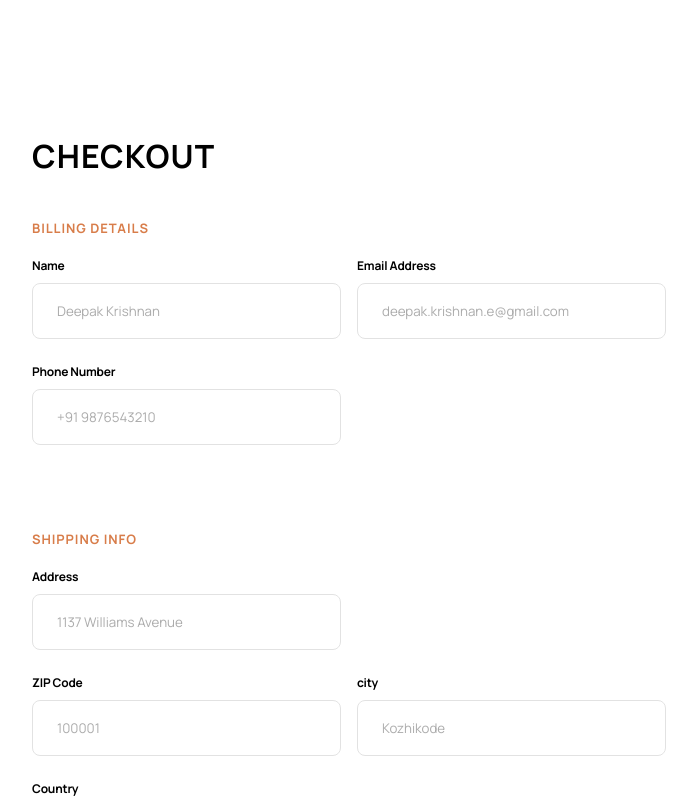
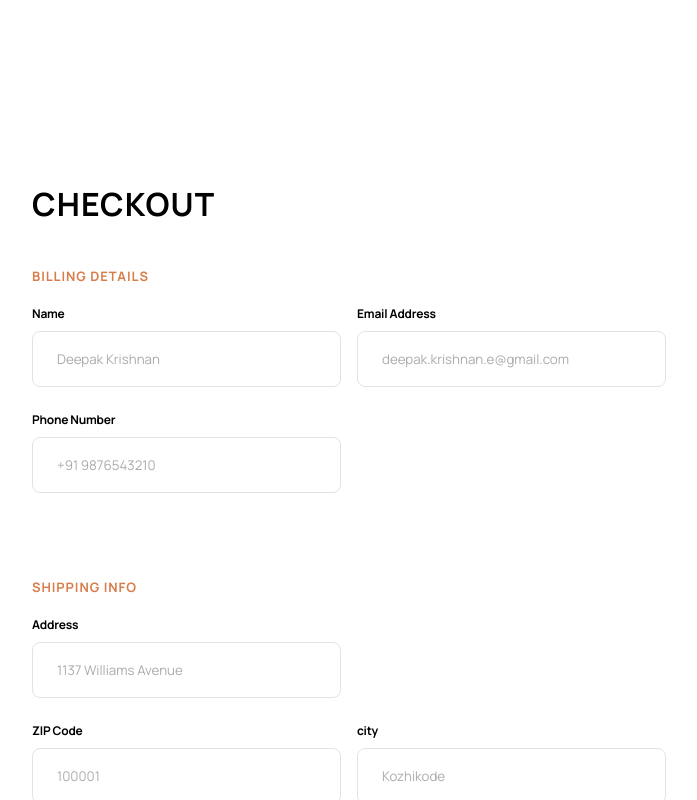
Before and after one commit to deeepak-me/swift, a React app: page /swift/earphones in a window 1280 px wide. Shown: the part 3140-3940 px from the top of the page, without its empty margins (291-988 px from the left). Built offline with nearby package versions, Linux system fonts and the light colour scheme; the HTML template or start-up script is replaced by a standard one.

Commit message:
feat: added padding

```diff
--- a/src/components/checkoutcard/CheckOutCard.jsx
+++ b/src/components/checkoutcard/CheckOutCard.jsx
@@ -6,6 +6,9 @@ const Container = styled.div`
   justify-content: center;
   align-items: center;
   margin-bottom: 160px;
+  border-radius: 8px;
+  background: #fff;
+  padding: 48px;
 `;
 
 const Title = styled.h3`
```
